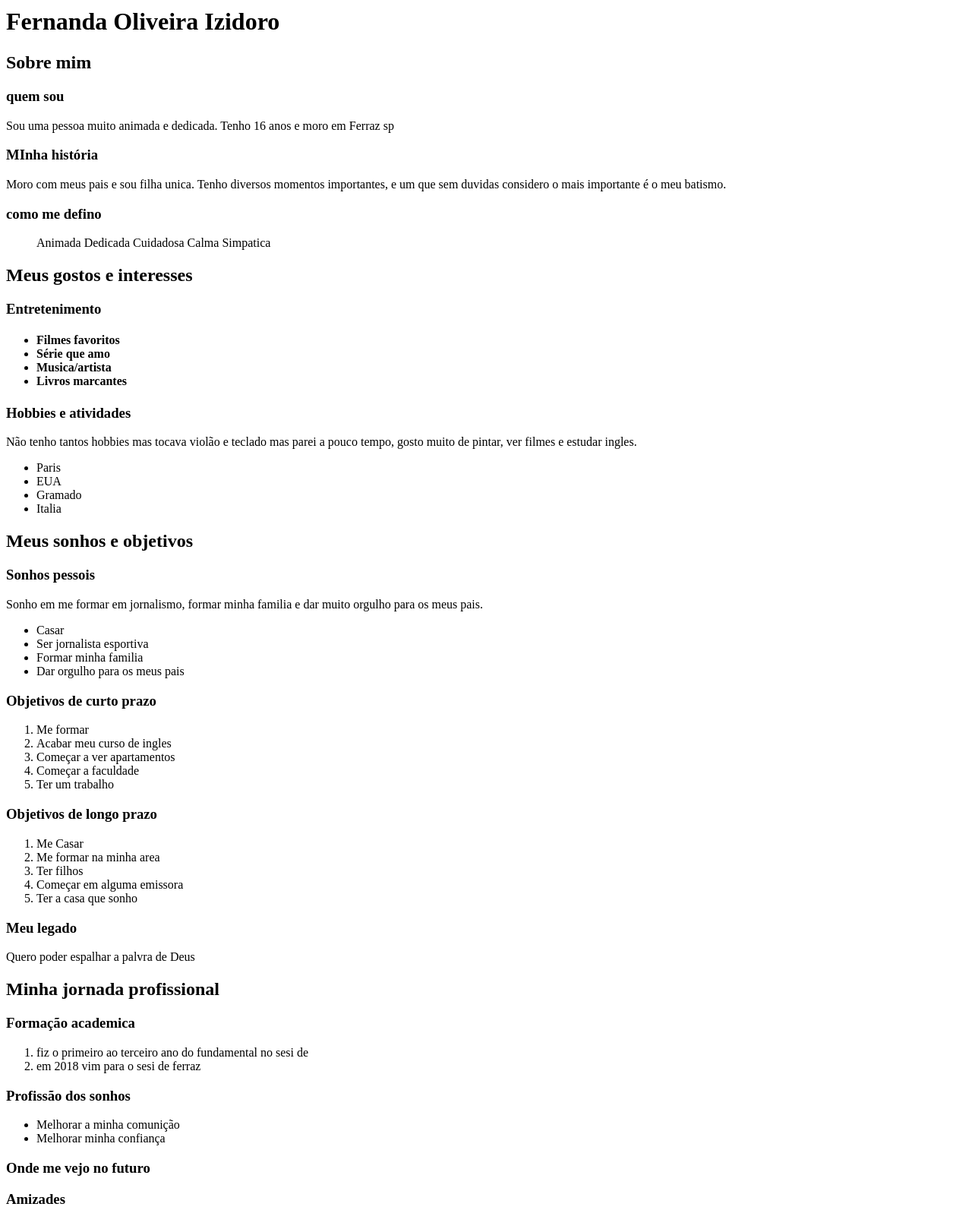
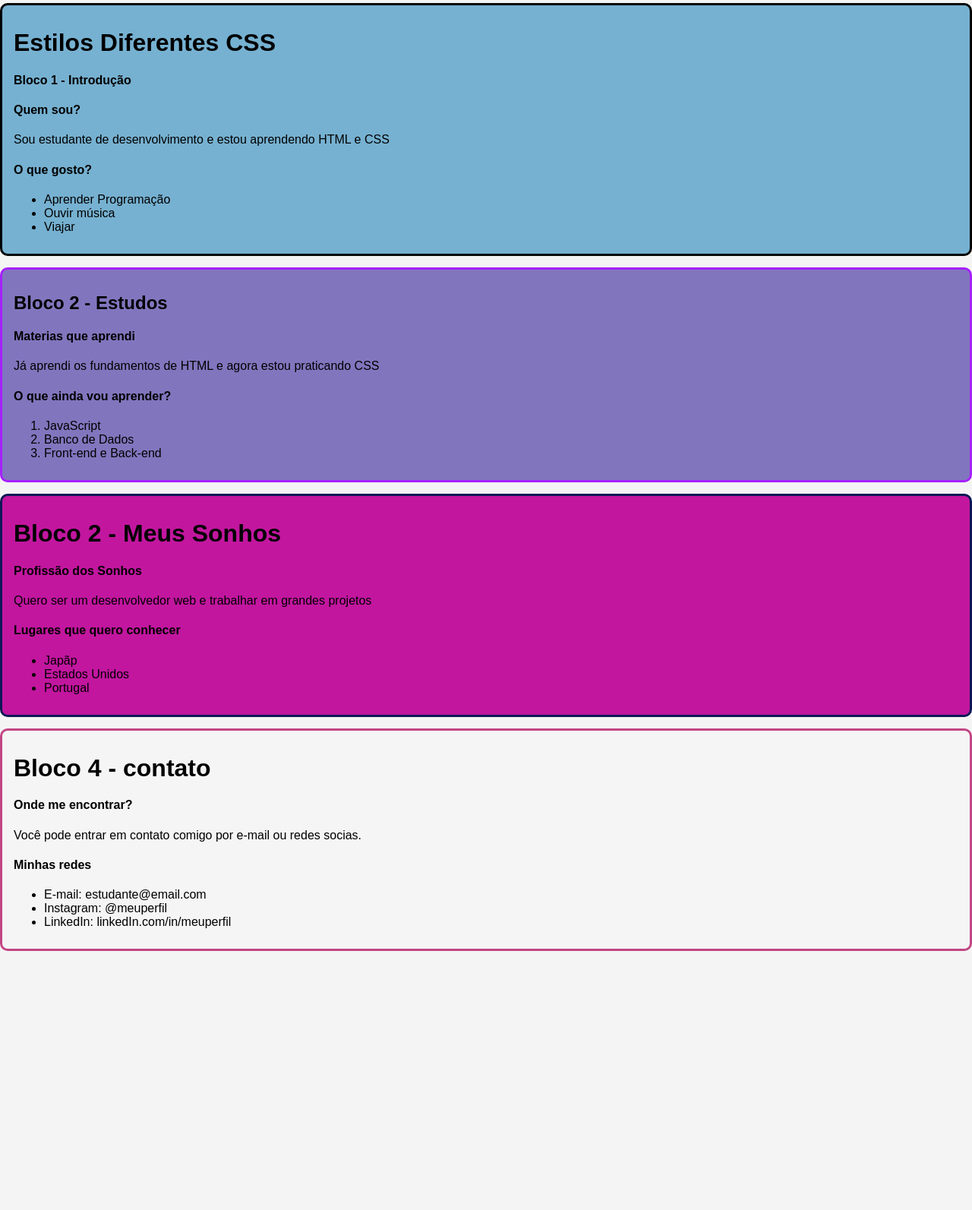
Before and after one commit to Fehizidoro/htmlcss, a plain HTML site: page index.html in a window 1280 px wide. Shown: the part 11-1604 px from the top of the page at 76% size. After the commit the page ends 1278 px from the top, so only its background shows below. Drawn offline with Linux system fonts and the light colour scheme; files that its build step writes are made by us from their sources.

Commit message:
Add files via upload

```diff
--- a/index.html
+++ b/index.html
@@ -3,111 +3,61 @@
 <head>
     <meta charset="UTF-8">
     <meta name="viewport" content="width=device-width, initial-scale=1.0">
-    <title>Meusite</title>
+    <title>Document</title>
+    <link rel="stylesheet" href="/Estilização.html/style.css">
 </head>
 <body>
-    <h1>Fernanda Oliveira Izidoro</h1>
-    <h2>Sobre mim</h2>
-    <h3>quem sou</h3>
 
-   <p>Sou uma pessoa muito animada e dedicada. Tenho 16 anos e moro em Ferraz sp </p>
-<h3>MInha história</h3>
-<p>Moro com meus pais e sou filha unica. Tenho diversos momentos importantes, e um que sem duvidas considero o mais importante é o meu batismo.</p>
+    <div>
+    <div class="Bloco1">
+        <h1>Estilos Diferentes CSS</h1>
+        <h4>Bloco 1 - Introdução</h4>
+        <h4>Quem sou?</h4>
+        <p>Sou estudante de desenvolvimento e estou aprendendo HTML e CSS</p>
+        <H4>O que gosto?</H4>
+        <ul>
+            <li>Aprender Programação</li>
+            <li>Ouvir música</li>
+            <li>Viajar</li>
+        </ul>
+    </div>
 
-<h3>como me defino</h3>
+    <div class="Bloco2">
+        <h2>Bloco 2 - Estudos</h2>
+        <h4>Materias que aprendi</h4>
+        <p> Já aprendi os fundamentos de HTML e agora estou praticando CSS</p>
+        <h4>O que ainda vou aprender?</h4>
+        <ol>
+            <li>JavaScript</li>
+            <li>Banco de Dados</li>
+            <li>Front-end e Back-end</li>
+        </ol>
+
+    </div>
+
+    <div class="Bloco3">
+<h1>Bloco 2 - Meus Sonhos</h1>
+<h4>Profissão dos Sonhos</h4>
+<p>Quero ser um desenvolvedor web e trabalhar em grandes projetos</p>
+<h4>Lugares que quero conhecer</h4>
 <ul>
-    <li1>Animada</li1>
-    <li2>Dedicada</li2>
-    <li3>Cuidadosa</li3>
-    <li4>Calma</li4>
-    <li5>Simpatica</li5>
+    <li>Japãp</li>
+    <li>Estados Unidos</li>
+    <li>Portugal</li>
+</ul>
+    </div>
+
+    <div class="Bloco4">
+    <h1>Bloco 4 - contato</h1>
+    <h4>Onde me encontrar?</h4>
+    <p>Você pode entrar em contato comigo por e-mail ou redes socias.</p>
+    <h4>Minhas redes</h4>
+    <ul>
+        <li>E-mail: estudante@email.com</li>
+        <li>Instagram: @meuperfil</li>
+        <li>LinkedIn: linkedIn.com/in/meuperfil</li>
     </ul>
-
-    <h2>Meus gostos e interesses</h2>
-    <h3>Entretenimento</h3>
-    <ul>
-        <h4>
-            <li>Filmes favoritos</li>
-            <li>Série que amo</li>
-            <li>Musica/artista</li>
-            <li>Livros marcantes</li>
-    </ul>
-<h3>Hobbies e atividades</h3>
-<p>Não tenho tantos hobbies mas tocava violão e teclado mas parei a pouco tempo, gosto muito de pintar, ver filmes e estudar ingles.</p>
-<ul>
-    <li>Paris</li>
-    <li>EUA</li>
-    <li>Gramado</li>
-    <li>Italia</li>
-</ul>
-<h2>Meus sonhos e objetivos</h2>
-<h3>Sonhos pessois</h3>
-<p>Sonho em me formar em jornalismo, formar minha familia e dar muito orgulho para os meus pais.</p>
-<ul>
-    <li>Casar</li>
-    <li>Ser jornalista esportiva</li>
-    <li>Formar minha familia</li>
-    <li>Dar orgulho para os meus pais</li>
-
-</ul>
-<h3>Objetivos de curto prazo</h3>
-<ol>
-    <li>Me formar</li>
-    <li>Acabar meu curso de ingles</li>
-    <li>Começar a ver apartamentos</li>
-    <li>Começar a faculdade</li>
-    <li>Ter um trabalho</li>
-</ol>
-<h3>Objetivos de longo prazo</h3>
-<ol>
-    <li>Me Casar</li>
-    <li>Me formar na minha area</li>
-    <li>Ter filhos</li>
-    <li>Começar em alguma emissora</li>
-    <li>Ter a casa que sonho</li>
-</ol>
-<h3>Meu legado</h3>
-<p>Quero poder espalhar a palvra de Deus</p>
-<h2>Minha jornada profissional</h2>
-<h3>Formação academica</h3>
-<ol>
-    <li>fiz o primeiro ao terceiro ano do fundamental no sesi de</li>
-    <li>em 2018 vim para o sesi de ferraz</li>
-</ol>
-<!--Amo estuar biologia e física -->
-<h3>Profissão dos sonhos</h3>
-<!--Quero ser jornalista esportiva, porque amo falar sobre futebol e sonho a vida toda em poder estar em campo falando sobre as partidas-->
-<ul>
-    <li>Melhorar a minha comunição</li>
-    <li>Melhorar minha confiança</li>
-</ul>
-<h3>Onde me vejo no futuro
-    <!--Me vejo trabalhando como jornalista e tendo minha familia-->
-</h3>
-<h3>Amizades</h3>
-<!--As amizades são muito importantes para mim, por mais que hoje em dia não tenho tantas-->
-<ul>
-    <li>Lealdade</li>
-</ul>
-<h3>Pessoas que me inspiram</h3>
-<!--Meus pais e avós-->
-<h2>Minha filosofia de vida</h2>
-<h3>Valores que me guiam</h3>
-<ul>
-    <li>lealdade</li>
-    <li>honestidade</li>
-</ul>
-<!--Acho que eles são a base, mas as minhas desisões sempre são ligas a Deus-->
-<h3>Lições aprendidas</h3>
-<ol>
-    <li>ser humilde</li>
-    <li>Respeito sempre deve prevalecer</li>
-    <li>Deus acima de tudo</li>
-    <Li>Amar o proximo</Li>
-</ol>
-<h3>Conselhos que daria</h3>
-<ol>
-    <li>cuide de você mesmo e se coloque como prioridade</li>
-</ol>
-
+</div>
+</div>
+</body>
 </html>
--- a/style.css
+++ b/style.css
@@ -1,22 +1,46 @@
 body{
-    background-color: white;
-    font-family: Arial;
-}
-.container{
-    background-color: rgb(224, 224, 224);
-    padding: 20px;
-    margin: 20px;
-}
-button{
-    background-color:#dc569b;
-    color: black;
-    padding: 10px;
-    margin: 5px;
-    border: None;
+    font-family: Arial, Helvetica, sans-serif;
+    background-color: #f4f4f4;
+    margin: 0;
+    padding: 0;
 }
 
-.formulario{
-    background-color: #c6c2c2;
-    padding: 15px;
-    margin: 10px;
+.Bloco1 {
+    margin: 15px 0px;
+    padding: 10px 15px;
+    background-color: rgb(118, 177, 209);
+    border: solid black;
+    border-radius: 10px;
 }
+.Bloco2 {
+    margin: 15px 0px;
+    padding: 10px 15px;
+    background-color: rgb(129, 118, 190);
+    border-radius: 10px;
+     border: solid rgb(165, 33, 252);
+}
+.Bloco3{
+    margin: 15px 0px;
+    padding: 10px 15px;
+    background-color: rgb(194, 22, 159);
+    border-radius: 10px;
+    border: solid rgb(11, 24, 85);
+}
+
+.Bloco4{
+    margin: 15px 0px;
+    padding: 10px 15px;
+    background-color: rgb(245, 245, 245);
+    border-radius: 10px;
+     border: solid rgb(194, 70, 132);
+}
+
+.introducao{
+    margin: 15px 0px;
+    padding: 10px 15px;
+    background-color: rgb(247, 231, 231);
+    border-radius: 10px;
+    border: 3px solid rgb(136, 71, 71);
+    color: black;
+    text-align: start;
+}
```
